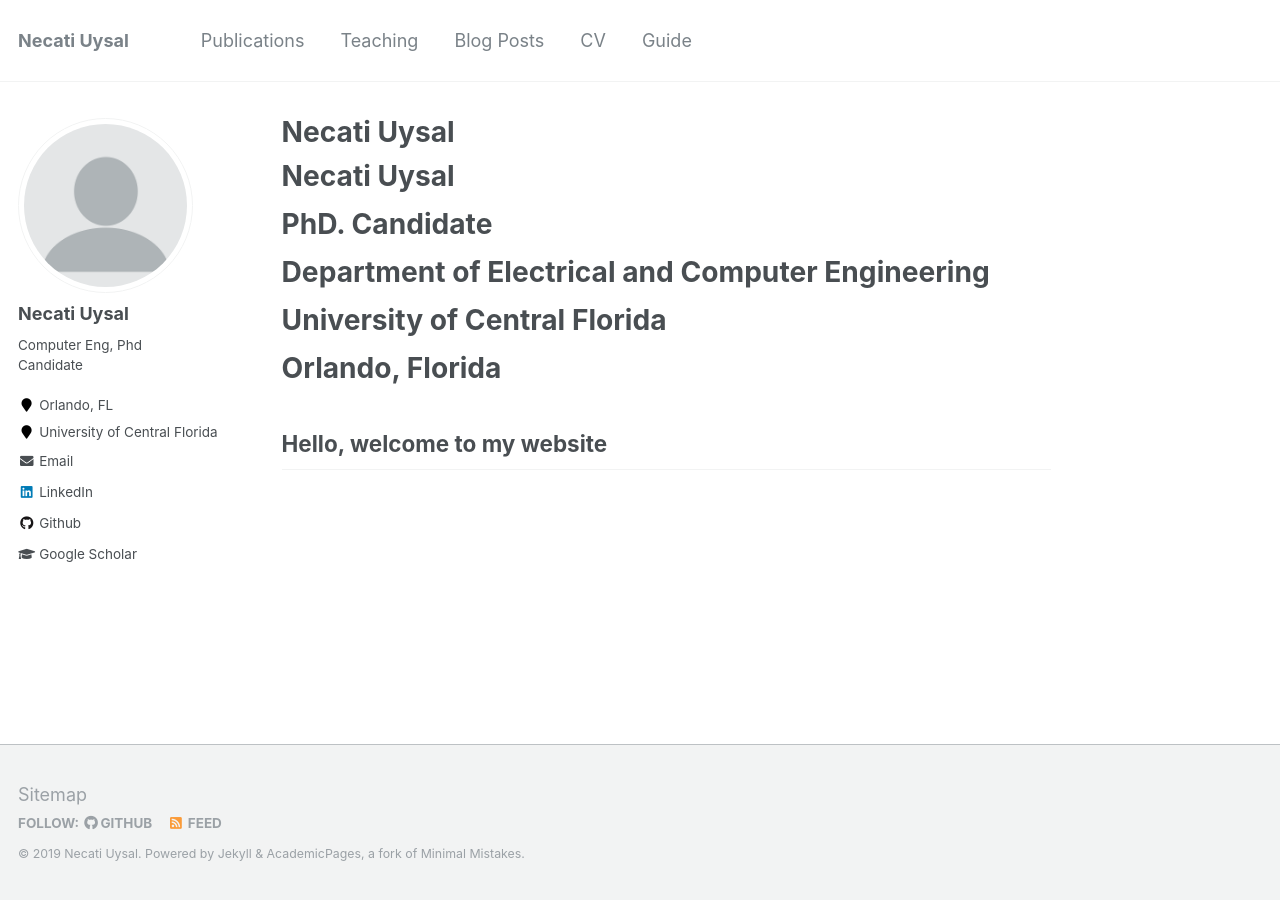
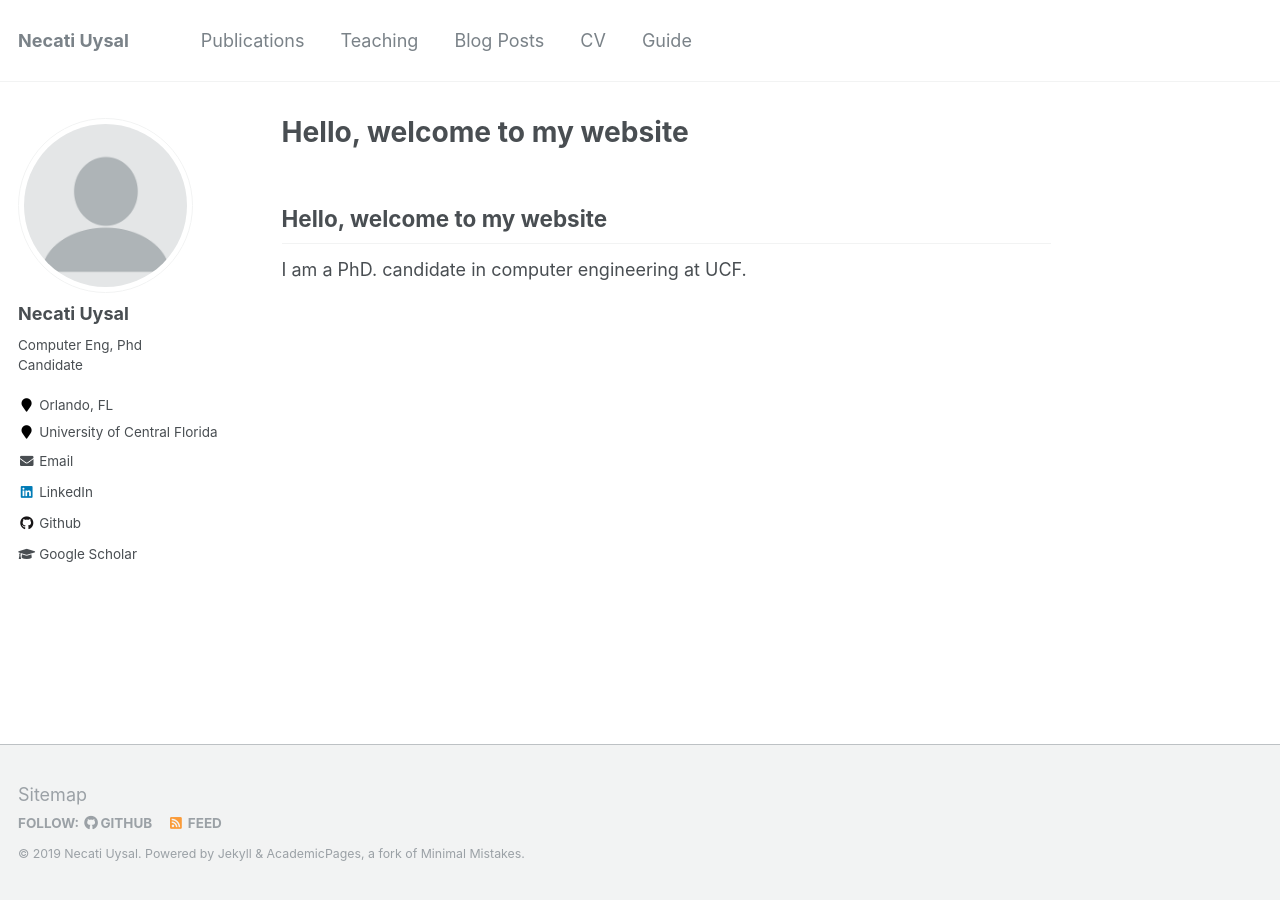
Before and after one commit to MrNjT/mrnjt.github.io, a Jekyll site: the page built from index.md, in a window 1280 px wide. Built offline with Jekyll 4.4.1, drawn with Linux system fonts in a browser that asks for light colours; our own code applies the rules of GitHub Pages for plain Markdown files.

Commit message:
Update index.md

```diff
--- a/index.md
+++ b/index.md
@@ -1,12 +1,2 @@
-# Necati Uysal
-
-# PhD. Candidate
-
-# Department of Electrical and Computer Engineering
-
-# University of Central Florida
-
-# Orlando, Florida
-
-
 ## Hello, welcome to my website
+I am a PhD. candidate in computer engineering at UCF.
```
